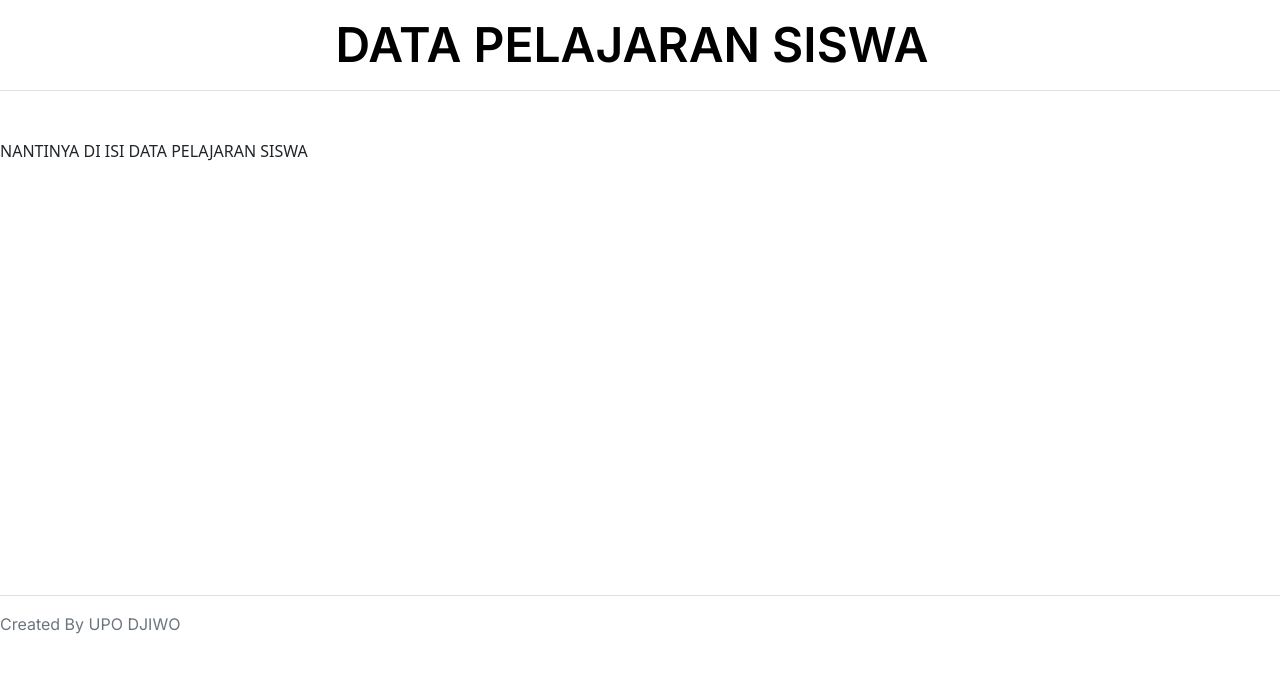
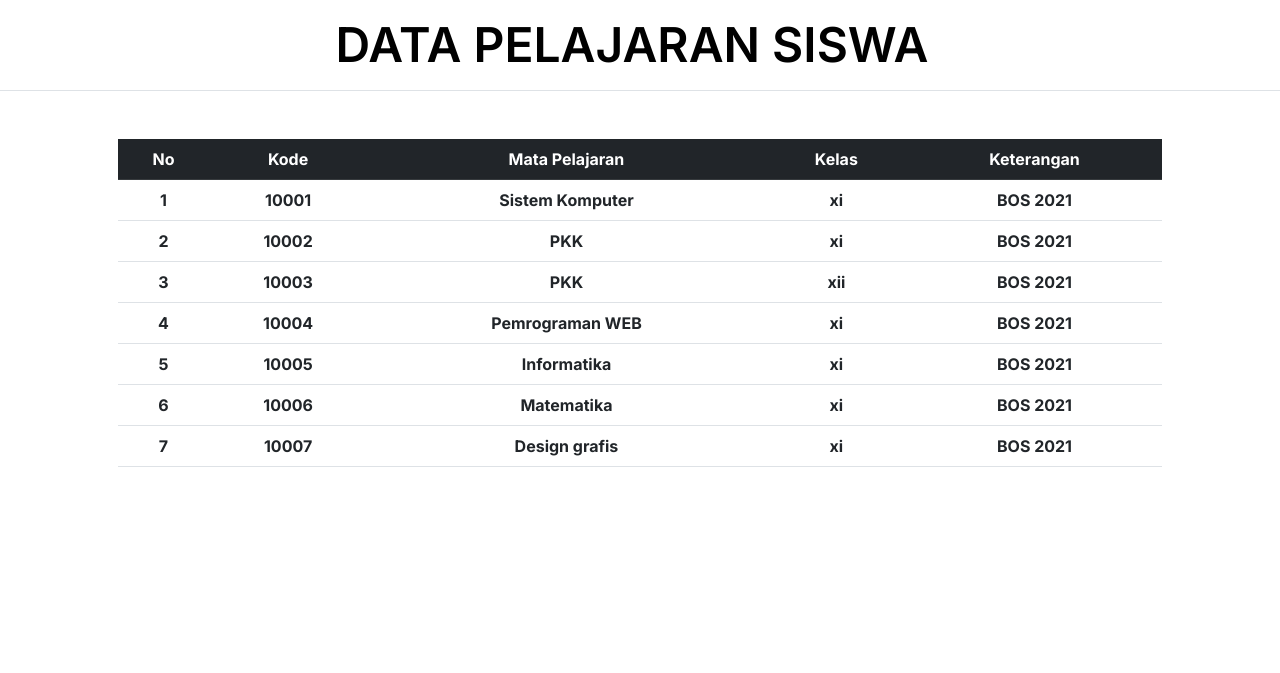
Before and after one commit to ghaluhkusuma/portalsiswa, a PHP site: page /data_pelajaran.php in a window 1280 px wide. Shown: the top 673 px of the page. Run offline with PHP 8.4, Linux system fonts and the light colour scheme; lists and menus that the app fills with data are empty.

Commit message:
menambah data mata pelajaran

```diff
--- a/data_pelajaran.php
+++ b/data_pelajaran.php
@@ -13,44 +13,50 @@
     <div class="bg-banner py-3 d-flex align-item-center justify-content-center border-bottom">
         <h5 class="mb-0 title-banner me-3">DATA PELAJARAN SISWA</h5>
     </div>
-<br>
-<br>
 
 
+<!-- Array -->
+<?php
+  $dt_matpel =   [["no"=> "1","kode" => "10001","matpel" => "Sistem Komputer", "kelas" => "xi", "keterangan" => "BOS 2021"],
+                  ["no"=> "2","kode" => "10002","matpel" => "PKK", "kelas" => "xi", "keterangan" => "BOS 2021"],
+                  ["no"=> "3","kode" => "10003","matpel" => "PKK", "kelas" => "xii", "keterangan" => "BOS 2021"],
+                  ["no"=> "4","kode" => "10004","matpel" => "Pemrograman WEB", "kelas" => "xi", "keterangan" => "BOS 2021"],
+                  ["no"=> "5","kode" => "10005","matpel" => "Informatika", "kelas" => "xi", "keterangan" => "BOS 2021"],
+                  ["no"=> "6","kode" => "10006","matpel" => "Matematika", "kelas" => "xi", "keterangan" => "BOS 2021"],
+                  ["no"=> "7","kode" => "10007","matpel" => "Design grafis", "kelas" => "xi", "keterangan" => "BOS 2021"]];
+
+  ?>
 <!--content-->
-    <?php
 
-    echo"NANTINYA DI ISI DATA PELAJARAN SISWA"
+  <div class="container px-5 mt-10">
 
+ <table class="table mt-5 text-center">
 
-    ?>
-<br>
-<br>
-<br>
-<br>
-<br>
-<br>
-<br>
-<br>
-<br>
-<br>
-<br>
-<br>
-<br>
-<br>
-<br>
-<br>
-<br>
-<br>
-<br>
-<!--footer-->
-    <div class="d-flex flex-lg-row flex-column border-top">
-      <a href="#" class="mt-3 ms-0 text-decoration-none text-secondary">Created By UPO DJIWO</a>
-    </div>
+<thead class = "table-dark text-center">
+ <tr>
+   <th scope="col">No</th>
+   <th scope="col">Kode</th>
+   <th scope="col">Mata Pelajaran</th>
+   <th scope="col">Kelas</th>
+   <th scope="col">Keterangan</th>
+ </tr>
 
+</thead>
+<tbody>
 
+<?php
+foreach ($dt_matpel as $ssw): ?>
+ <tr>
+   <th scope="row"><?php echo $ssw["no"]; ?></th>
+   <th scope="row"><?php echo $ssw["kode"]; ?></th>
+   <th scope="row"><?php echo $ssw["matpel"]; ?></th>
+   <th scope="row"><?php echo $ssw["kelas"]; ?></th>
+   <th scope="row"><?php echo $ssw["keterangan"]; ?></th>
+</tr>
 
-
+</tbody>
+   </div>
+   <?php endforeach ?>
 
 
     <script src="https://cdn.jsdelivr.net/npm/bootstrap@5.2.2/dist/js/bootstrap.bundle.min.js" integrity="sha384-OERcA2EqjJCMA+/3y+gxIOqMEjwtxJY7qPCqsdltbNJuaOe923+mo//f6V8Qbsw3" crossorigin="anonymous"></script>
```
